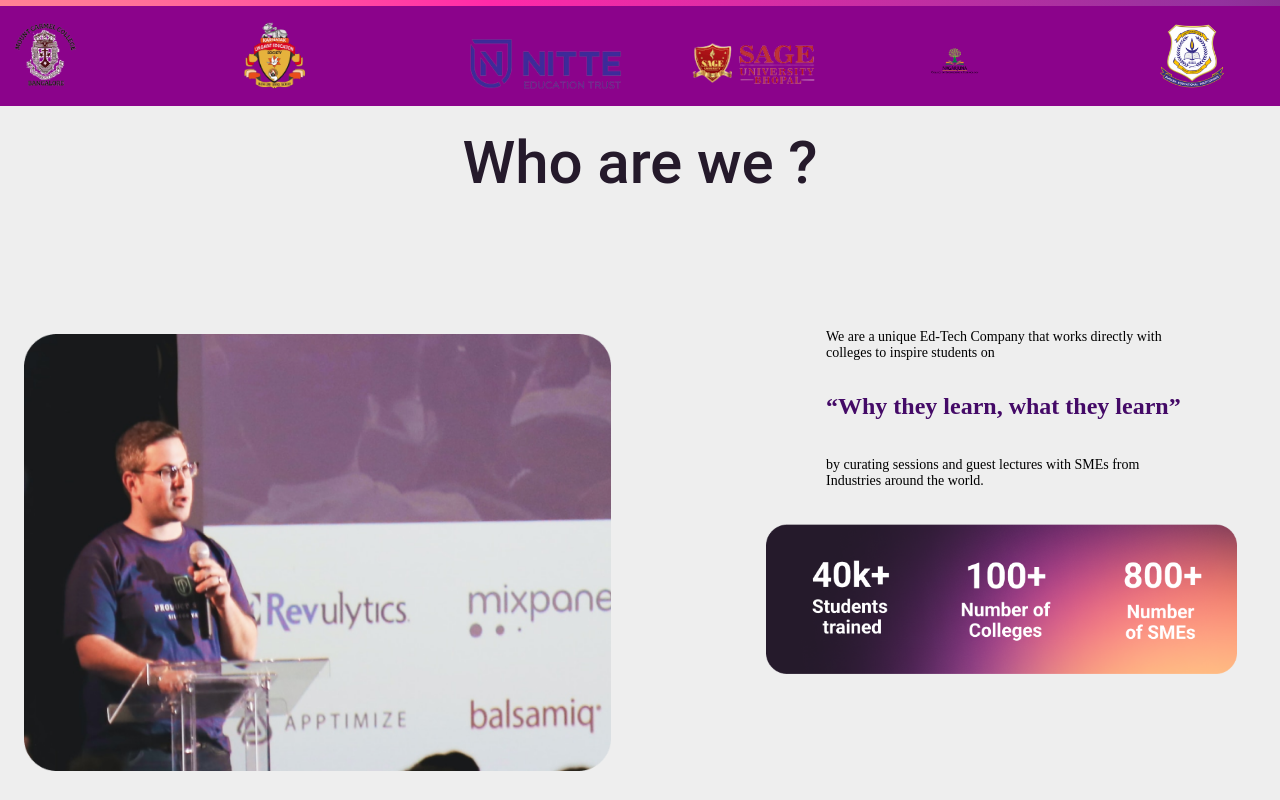
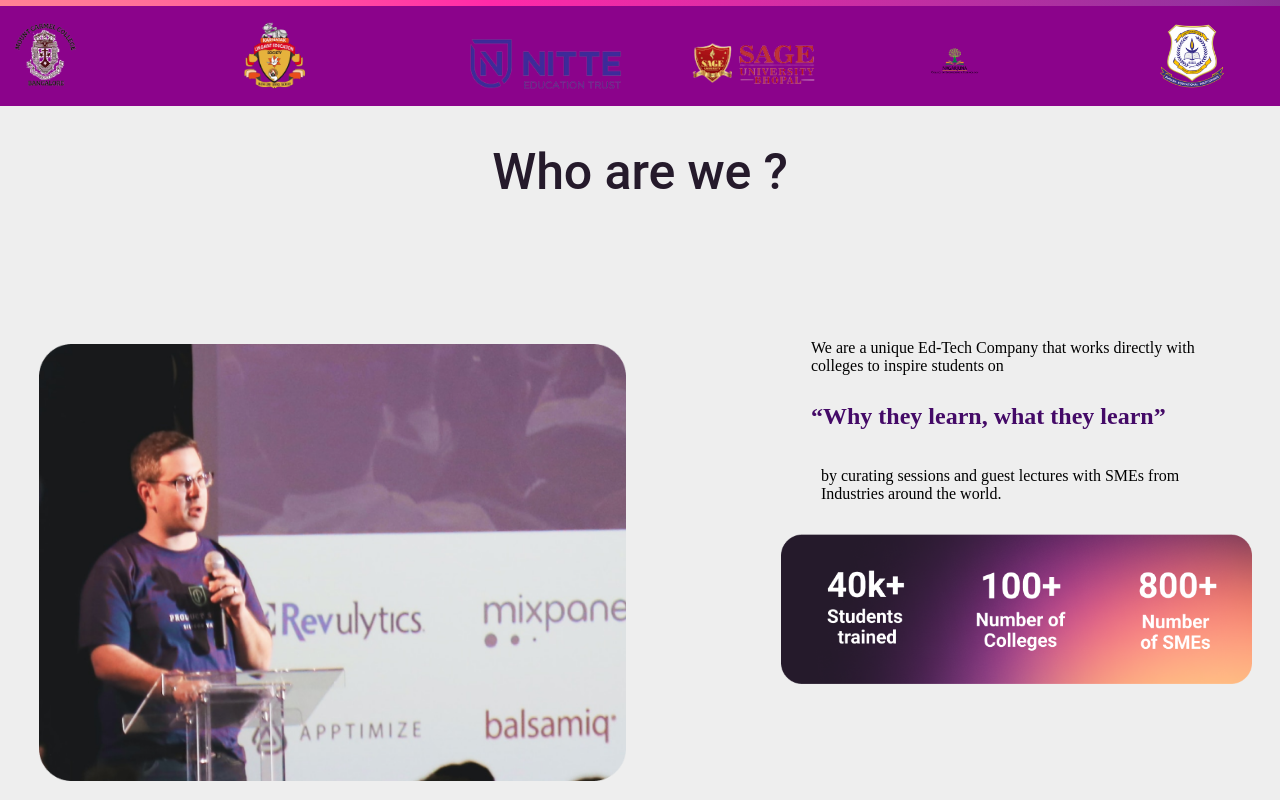
Before and after one commit to Seminar-Room/seminar-apr, a React (Vite) app: page / in a window 1280 px wide. Shown: the part 720-1520 px from the top of the page. Built offline with nearby package versions, Linux system fonts and the light colour scheme; a web font is replaced by a local one.

Commit message:
font and gradient changes

```diff
--- a/src/components/meet-the-team/meetteam.css
+++ b/src/components/meet-the-team/meetteam.css
@@ -1,6 +1,6 @@
 .meetbody{
     height: 550px ;
-    background-color: rgb(157, 25, 157);
+    background-image: linear-gradient(135deg ,  #251A2B ,#FF29A8 );
     display: flex;
     flex-direction: row;
 }
--- a/src/components/session/sessions.css
+++ b/src/components/session/sessions.css
@@ -21,7 +21,7 @@
 }
 .slick-slide div{
    margin: 30px;
-   margin-left: 20px;
+   margin-left: 15px;
 
 }
 .slick-prev:before{
@@ -74,16 +74,16 @@ color: #251A2B;
 .profilepic{
 
   height: 110px;
-  width: 210px;
+  width: 257px;
   border-radius: 10px;
   background: rgba(123, 45, 111, 0.56);
-  padding-left: 25px;
+  margin-left: 20px;
 }
 .propic{
   height: 100px;
   width: auto;
   margin: 0%;
-  left: 45px;
+  left: 70px;
   top : 10px ;
   border-radius: 20px;
 
@@ -103,7 +103,7 @@ color: #251A2B;
 }
 .coursen{
   font-family: Arial, Helvetica, sans-serif;
-  font-weight: 500;
+  font-weight: 550;
   font-size: larger;
 
 }
--- a/src/components/testimony/testimony.css
+++ b/src/components/testimony/testimony.css
@@ -57,12 +57,12 @@ body {
 }
 .swiper-button-prev ,.swiper-button-next{
    padding-left: 20px;
-   padding-right: 20px;
+   padding-right: 17px;
    padding-top: 10px;
    padding-bottom: 10px;
    background-color: #440A67;
-   border-radius: 50%;
-   color: white;
+   border-radius: 20%;
+
 }
 .testcard{
     height: 300px;
@@ -71,6 +71,7 @@ body {
     align-self: center;
     margin-left: 155px;
     border-radius: 20px;
+    margin-top: 100px;
     box-shadow: 3px 3px 8px grey;
 }
 .college{
--- a/src/components/who-are-we/Whorwe.css
+++ b/src/components/who-are-we/Whorwe.css
@@ -16,12 +16,12 @@
     font-family: 'Rajdhani', sans-serif;
     font-family: 'Roboto', sans-serif;
     font-weight: 550;
-font-size: 60px;
+font-size: 50px;
 line-height: 73px;
 text-align: center;
 letter-spacing: -0.13005px;
 
-     margin-top: 20px;
+     margin-top: 30px;
 
 color: #251A2B;
 }
@@ -40,21 +40,21 @@ color: #251A2B;
 
 
 .txt1{
-    margin-left: 200px;
+    margin-left: 170px;
     margin-top: 100px;
-    width: 350px;
+    width: 400px;
     height: 64px;
 
 font-family: 'Avenir';
 font-style: normal;
 font-weight: 400;
-font-size: 14px;
+font-size: 16px;
 
 color: #000000;
 
 }
 .txt2{
-    margin-left: 200px;
+    margin-left: 170px;
 
     width: 450px;
     height: 64px;
@@ -68,13 +68,13 @@ color : #440A67;
 
 }
 .txt3{
-    margin-left: 200px;
+    margin-left: 180px;
 
-    width: 350px;
+    width: 400px;
     height: 64px;
 
 font-weight: 400;
-font-size: 14px;
+font-size: 16px;
 font-family: 'Avenir';
 font-style: normal;
 
```
